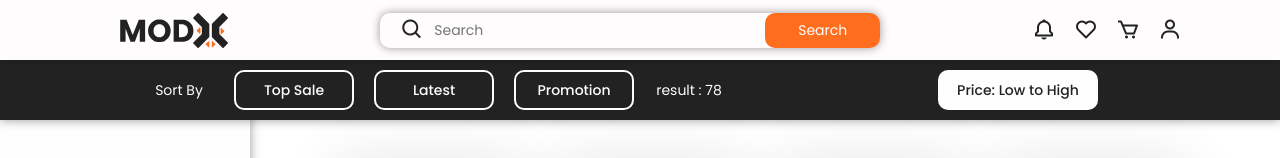
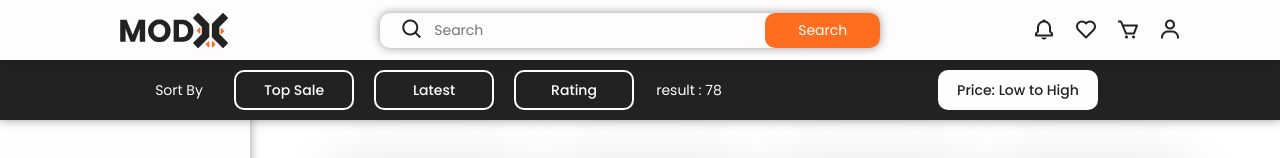
Before and after one commit to JOKPOON/ModX, a React (Vite) app in the folder frontend/: page /AllProducts in a window 1280 px wide. Shown: the top 158 px of the page. Built offline with nearby package versions, Linux system fonts and the light colour scheme.

Commit message:
Rating Sort

```diff
--- a/frontend/src/components/pages/AllProducts/AllProducts.tsx
+++ b/frontend/src/components/pages/AllProducts/AllProducts.tsx
@@ -198,7 +198,7 @@ export const AllProducts = () => {
                 }`}
                 onClick={() => handleSortbyButtonClick(2)}
               >
-                Promotion
+                Rating
               </button>
               <div className="AllProducts__Sortby__Text__Title">
                 result : 78
```
